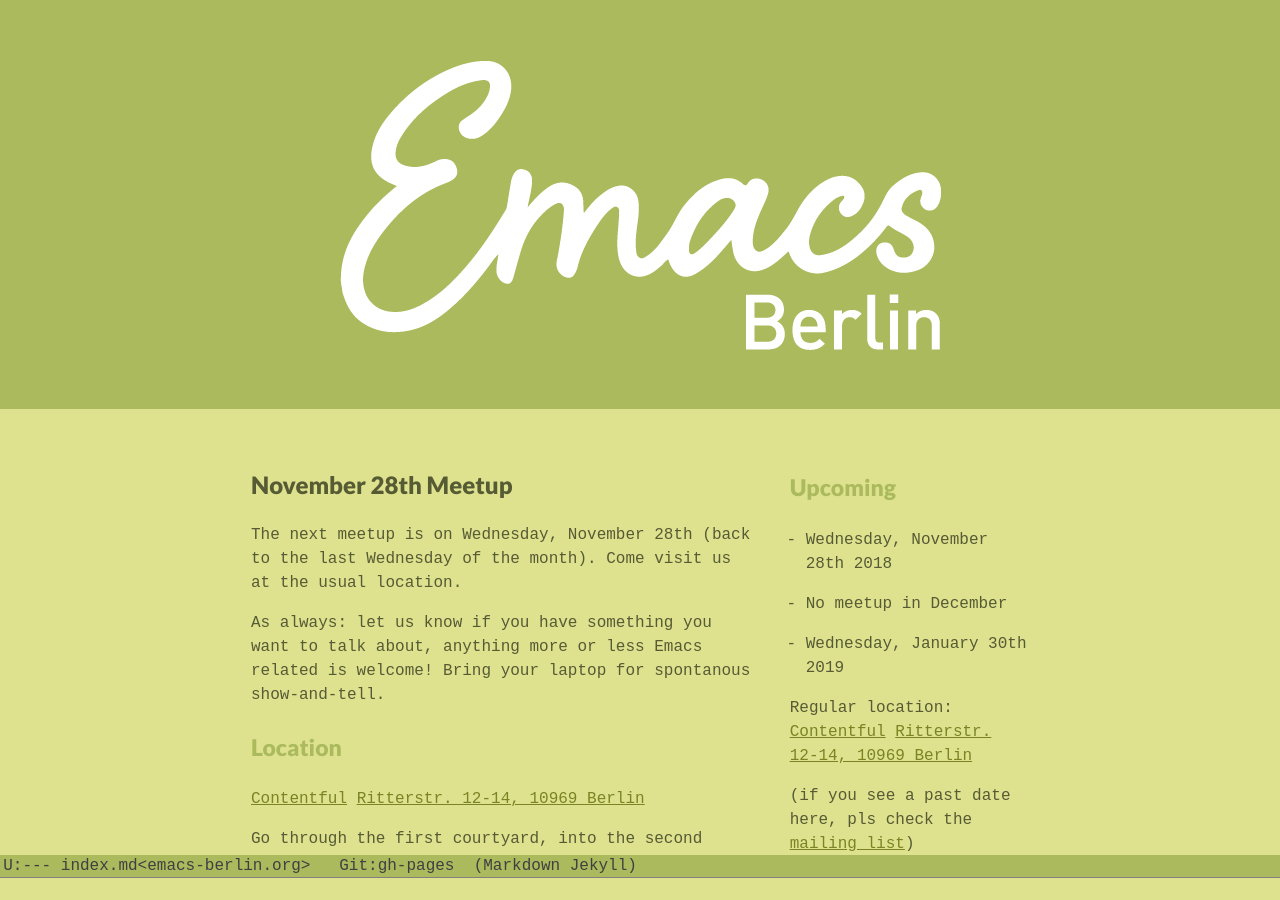
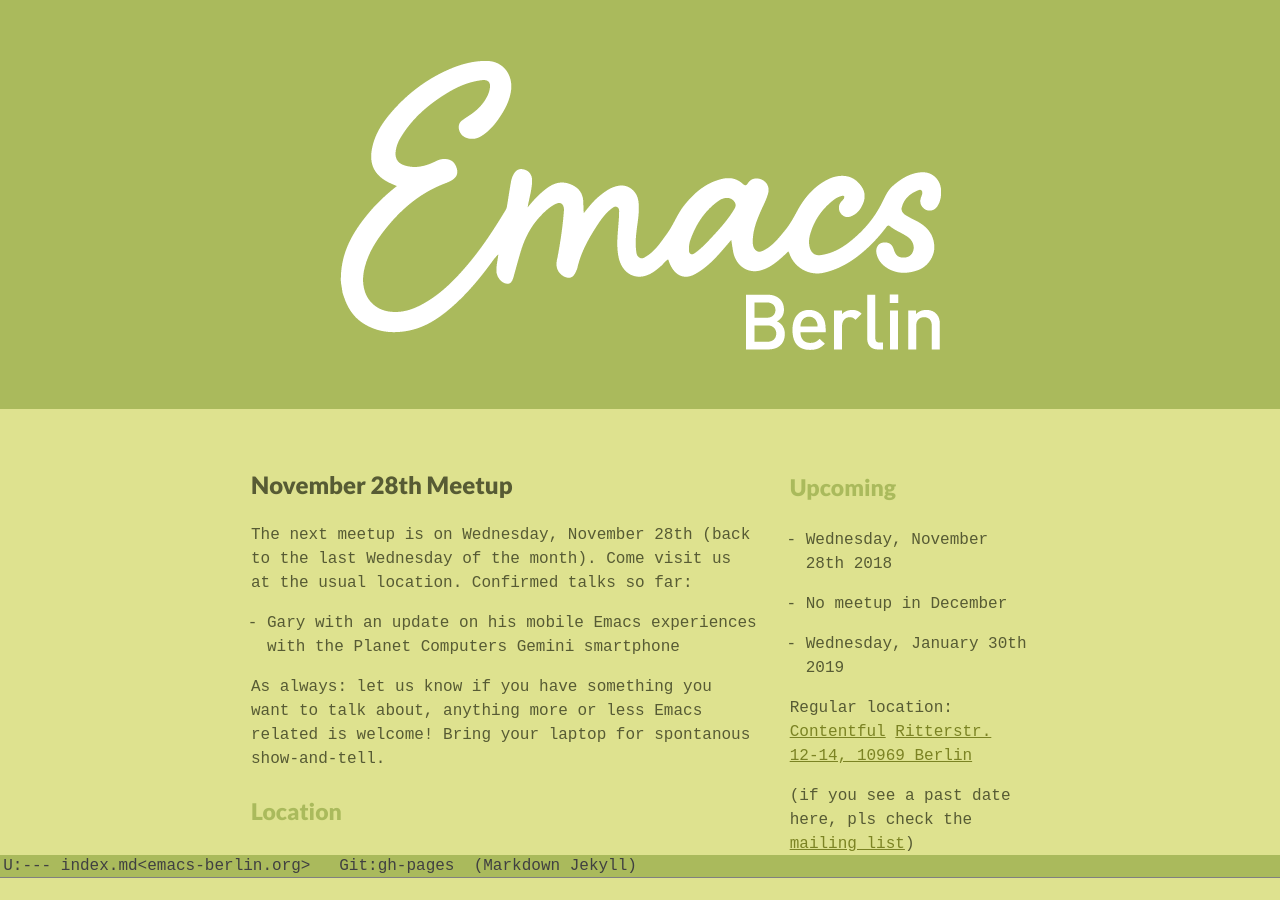
Before and after one commit to emacs-berlin/emacs-berlin.org, a Jekyll site: the page built from index.md, in a window 1280 px wide and 900 px high. Built offline with Jekyll 4.4.1, drawn with Linux system fonts in a browser that asks for light colours.

Commit message:
Gary's talk

```diff
--- a/index.md
+++ b/index.md
@@ -17,6 +17,10 @@
 
 The next meetup is on Wednesday, November 28th (back to the last
 Wednesday of the month). Come visit us at the usual location.
+Confirmed talks so far:
+
+- Gary with an update on his mobile Emacs experiences with the Planet
+Computers Gemini smartphone
 
 As always: let us know if you have something you want to talk about,
 anything more or less Emacs related is welcome! Bring your laptop for
```
